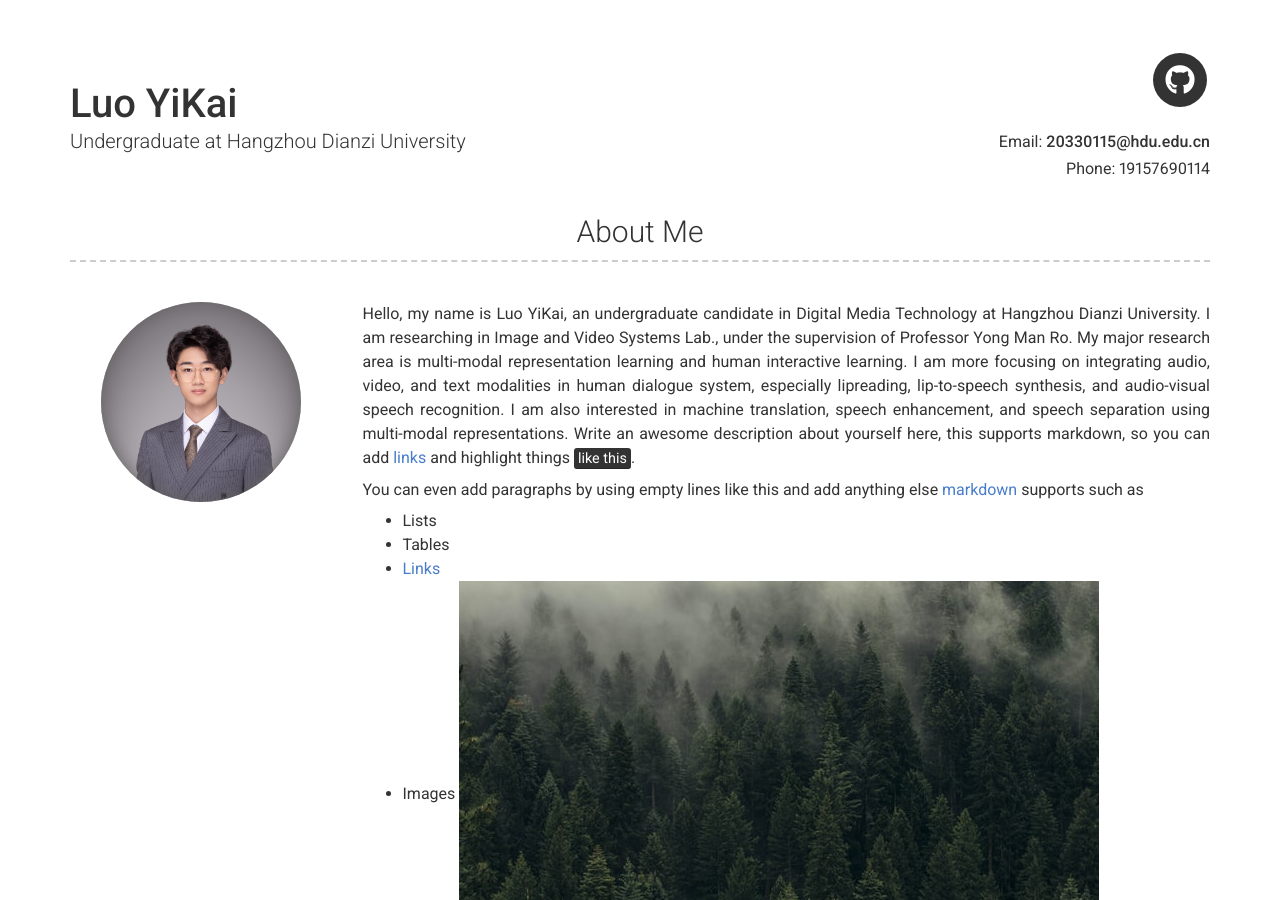
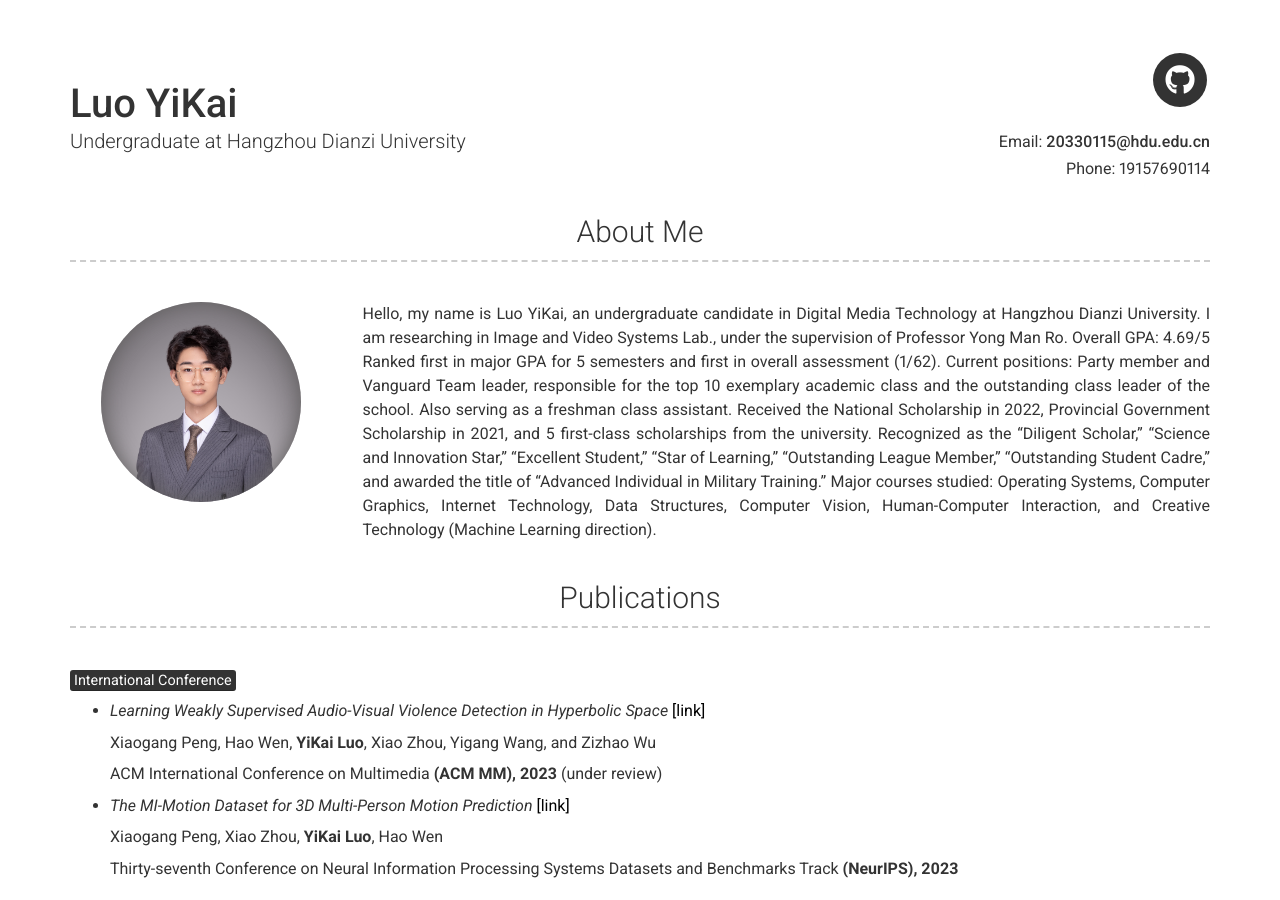
Before and after one commit to LYK0520/LYK0520.github.io, a Jekyll site: the page built from index.md, in a window 1280 px wide and 900 px high. Built offline with Jekyll 4.4.1, drawn with Linux system fonts in a browser that asks for light colours; nearby versions of some CDN libraries.

Commit message:
个人简介

```diff
--- a/_config.yml
+++ b/_config.yml
@@ -54,16 +54,13 @@ about_profile_image: images/profile.png # path of image which will be displayed
 about_content: | # this will include new lines to allow paragraphs
   Hello, my name is Luo YiKai, an undergraduate candidate in Digital Media Technology at Hangzhou Dianzi University.
   I am researching in Image and Video Systems Lab., under the supervision of Professor Yong Man Ro.
-  My major research area is multi-modal representation learning and human interactive learning.
-  I am more focusing on integrating audio, video, and text modalities in human dialogue system, especially lipreading, lip-to-speech synthesis, and audio-visual speech recognition.
-  I am also interested in machine translation, speech enhancement, and speech separation using multi-modal representations.
-  Write an awesome description about yourself here, this supports markdown, so you can add [links](http://foobar.com) and highlight things <mark>like this</mark>.
+  Overall GPA: 4.69/5
+  Ranked first in major GPA for 5 semesters and first in overall assessment (1/62).
+  Current positions: Party member and Vanguard Team leader, responsible for the top 10 exemplary academic class and the outstanding class leader of the school. Also serving as a freshman class assistant.
+  Received the National Scholarship in 2022, Provincial Government Scholarship in 2021, and 5 first-class scholarships from the university.
+  Recognized as the "Diligent Scholar," "Science and Innovation Star," "Excellent Student," "Star of Learning," "Outstanding League Member," "Outstanding Student Cadre," and awarded the title of "Advanced Individual in Military Training."
+  Major courses studied: Operating Systems, Computer Graphics, Internet Technology, Data Structures, Computer Vision, Human-Computer Interaction, and Creative Technology (Machine Learning direction).
 
-  You can even add paragraphs by using empty lines like this and add anything else [markdown](https://www.markdownguide.org/getting-started#what-is-markdown) supports such as
-    - Lists
-    - Tables
-    - <a href="google.com">Links</a>
-    - Images ![alt text](/images/landscape-trees.jpg "Trees")
 content:
 #   - title: Experience # Title for the section
 #     layout: list # Type of content section (list/text)
```
